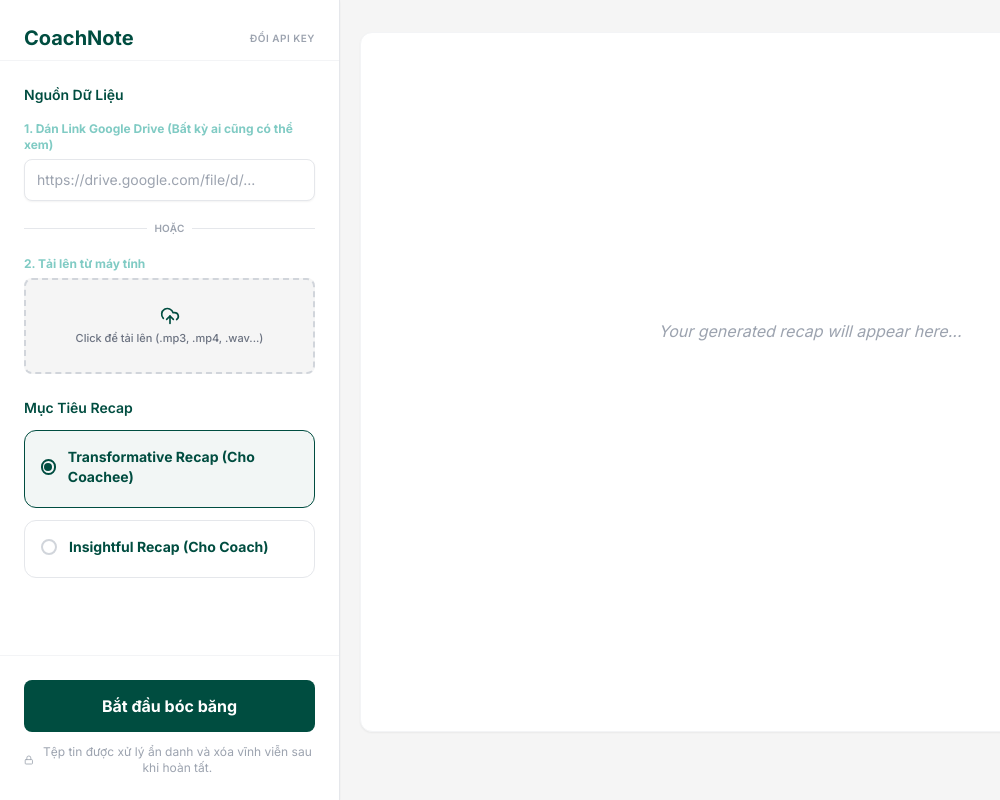
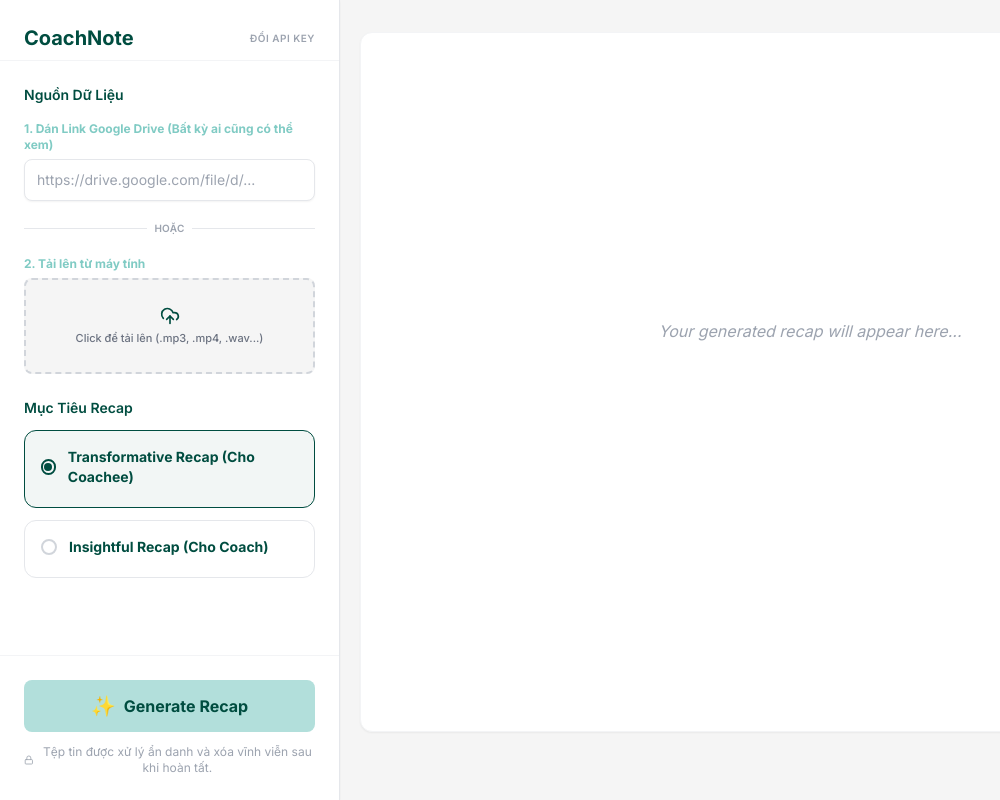
Before and after one commit to handelait/coach-note, a Next.js app: page /workspace in a window 1280 px wide. Shown: the whole page, without its empty margins (0-1000 px from the left). Built offline with nearby package versions, Linux system fonts and the light colour scheme.

Commit message:
style: restore generate recap button

```diff
--- a/src/app/workspace/page.tsx
+++ b/src/app/workspace/page.tsx
@@ -461,11 +461,15 @@
             </div>
           )}
           <button
-            className={"w-full py-3.5 rounded-lg font-bold flex items-center justify-center gap-2 transition-colors " + (isProcessing ? 'bg-surface text-gray-400 cursor-not-allowed' : 'bg-primary hover:bg-primary/90 text-white')}
+            className={"w-full py-3.5 rounded-lg font-bold flex items-center justify-center gap-2 transition-colors " + (isProcessing ? 'bg-surface text-gray-400 cursor-not-allowed' : 'bg-accent hover:bg-accent-hover text-primary')}
             onClick={handleGenerate}
             disabled={isProcessing || (!driveLink && !selectedFile)}
           >
-            {isProcessing ? "Đang xử lý..." : "Bắt đầu bóc băng"}
+            {isProcessing ? (
+              "Đang xử lý..."
+            ) : (
+              <><span className="text-xl leading-none">✨</span> Generate Recap</>
+            )}
           </button>
           <p className="text-xs text-gray-400 text-center mt-3 flex items-center justify-center gap-1.5">
             <svg width="12" height="12" viewBox="0 0 24 24" fill="none" stroke="currentColor" strokeWidth="2" strokeLinecap="round" strokeLinejoin="round"><rect x="3" y="11" width="18" height="11" rx="2" ry="2"></rect><path d="M7 11V7a5 5 0 0 1 10 0v4"></path></svg>
```
